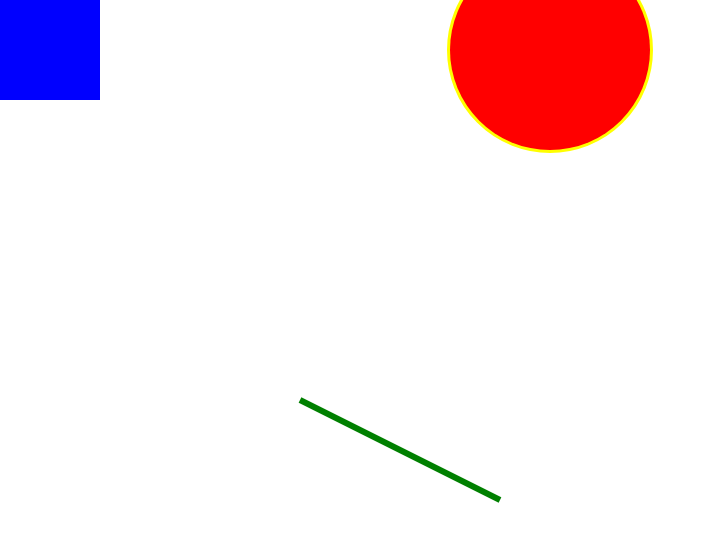
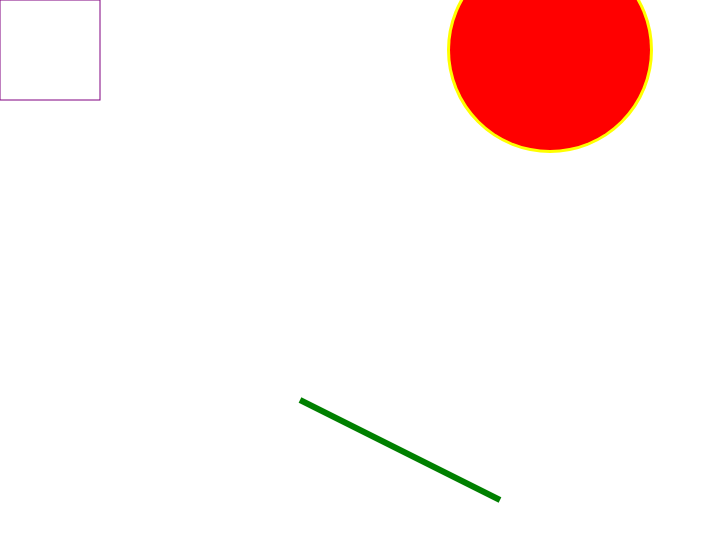
Before and after one commit to eladrkatz/basic-js, a plain HTML site: page basic/index.html in a window 1280 px wide. Shown: the whole page, without its empty margins (0-716 px from the left). Drawn offline with Linux system fonts and the light colour scheme.

Commit message:
first draft ready to first lesson

```diff
--- a/basic.js
+++ /dev/null
@@ -1,89 +0,0 @@
-
-let canvas;
-
-function init() {
-
-    window.addEventListener('load', (e) => {
-
-        const { x, y } = getViewportSize();
-
-        canvas = document.createElement("canvas");
-        canvas.className = "myClass";
-        canvas.id = "myId";
-
-        canvas.height = y;
-        canvas.width = x;
-
-        body = document.getElementsByTagName('body')[0],
-
-            body.appendChild(canvas);
-
-        basic.onRender();
-
-    });
-
-
-
-    window.addEventListener('resize', function (event) {
-
-        const { x, y } = getViewportSize();
-
-        canvas.height = y;
-        canvas.width = x;
-
-        basic.onRender();
-
-    }, true);
-
-}
-
-init();
-
-
-function getViewportSize() {
-    docElem = document.documentElement,
-        body = document.getElementsByTagName('body')[0],
-        x = window.innerWidth || docElem.clientWidth || body.clientWidth,
-        y = window.innerHeight || docElem.clientHeight || body.clientHeight;
-
-    return { x, y };
-}
-
-
-function line(x1, y1, x2, y2, width, stroke) {
-    const ctx = canvas.getContext('2d');
-
-    ctx.beginPath();
-    ctx.moveTo(x1, y1);
-    ctx.lineTo(x2, y2);
-    ctx.lineWidth = width;
-
-    ctx.strokeStyle = stroke;
-    ctx.stroke();
-}
-
-function circle(x, y, radius, fill, stroke) {
-    const ctx = canvas.getContext("2d");
-
-    ctx.beginPath();
-    ctx.arc(x, y, radius, 0, Math.PI * 2, true);
-
-    ctx.strokeStyle = stroke;
-    ctx.fillStyle = fill;
-
-    ctx.stroke();
-    ctx.fill();
-
-}
-
-function rect(x, y, width, height, color) {
-    const ctx = canvas.getContext("2d");
-
-    ctx.fillStyle = color;
-    ctx.fillRect(x, y, width, height);
-
-}
-
-const basic = {
-    line, circle, rect, onRender: () => { }
-};
--- /dev/null
+++ b/basic/basic.js
@@ -0,0 +1,106 @@
+
+let _canvas = null;
+let _ctx = null;
+
+function init() {
+
+    window.addEventListener('load', (e) => {
+
+        const { x, y } = getViewportSize();
+
+        _canvas = document.createElement("canvas");
+        _canvas.className = "myClass";
+        _canvas.id = "myId";
+
+        _canvas.height = y;
+        _canvas.width = x;
+
+        body = document.getElementsByTagName('body')[0];
+
+        body.appendChild(_canvas);
+
+        b.onRender();
+
+    });
+
+
+
+    window.addEventListener('resize', function (event) {
+
+        const { x, y } = getViewportSize();
+
+        _canvas.height = y;
+        _canvas.width = x;
+
+        b.onRender();
+
+    }, true);
+
+}
+
+init();
+
+function getViewportSize() {
+    docElem = document.documentElement;
+    body = document.getElementsByTagName('body')[0];
+    x = window.innerWidth || docElem.clientWidth || body.clientWidth;
+    y = window.innerHeight || docElem.clientHeight || body.clientHeight;
+
+    return { x, y };
+}
+
+function getCtx() {
+    if (!_ctx) {
+        _ctx = _canvas.getContext('2d');
+    }
+
+    return _ctx;
+}
+
+function line(x1, y1, x2, y2, width, stroke) {
+
+    const ctx = getCtx();
+
+    ctx.beginPath();
+    ctx.moveTo(x1, y1);
+    ctx.lineTo(x2, y2);
+    ctx.stroke();
+}
+
+function setLineWidth(width) {
+    const ctx = getCtx();
+    ctx.lineWidth = width;
+}
+
+function setFill(fill) {
+    const ctx = getCtx();
+    ctx.fillStyle = fill;
+}
+
+function setStroke(stroke) {
+    const ctx = getCtx();
+    ctx.strokeStyle = stroke;
+}
+
+function circle(x, y, radius) {
+    const ctx = getCtx();
+
+    ctx.beginPath();
+    ctx.arc(x, y, radius, 0, Math.PI * 2, true);
+
+    ctx.stroke();
+    ctx.fill();
+
+}
+
+function rect(x, y, width, height) {
+    const ctx = getCtx();
+
+    ctx.fillRect(x, y, width, height);
+    ctx.strokeRect(x,y,width, height);
+}
+
+const b = {
+    setFill, setLineWidth, setStroke,
+    line, circle, rect, onRender: () => { }
+};
--- a/index.html
+++ b/basic/index.html
@@ -4,7 +4,7 @@
         canvas { border: solid 0px red;}
     </style>
     <script src="basic.js"></script>
-    <script src="main.js"></script>
+    <script src="../main.js"></script>
     <body>
 
     </body>
--- a/main.js
+++ b/main.js
@@ -1,10 +1,18 @@
 // import basic from 'basic';
 
-basic.onRender = function () {
+b.onRender = function () {
 
-    basic.rect(0, 0, 100, 100, "blue");
+    b.setFill("white");
+    b.setStroke("purple")
 
-    basic.line(500, 500, 300, 400, 6, 'green');
+    b.rect(0, 0, 100, 100);
 
-    basic.circle(550, 50, 100, 'red', 'yellow');
+    b.setLineWidth(6);
+    b.setStroke('green');
+
+    b.line(500, 500, 300, 400);
+
+    b.setFill('red');
+    b.setStroke('yellow');
+    b.circle(550, 50, 100);
 }
```
